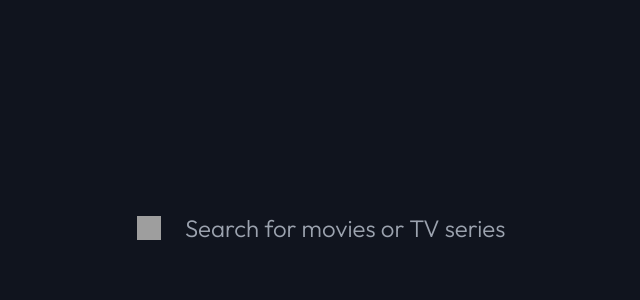
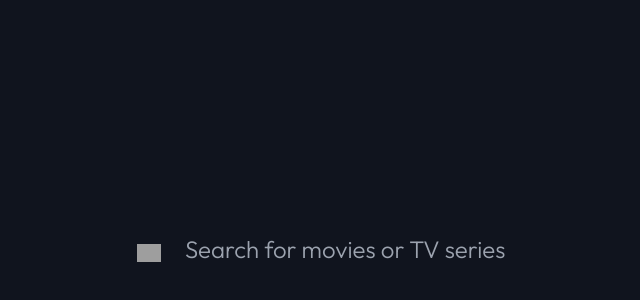
Before and after one commit to u18335412/entertainement-app, a Next.js app: page / in a window 1280 px wide. Shown: the part 172-472 px from the top of the page, without its empty margins (204-844 px from the left). Built offline with nearby package versions, Linux system fonts and the light colour scheme; grey boxes are pictures that could not be loaded.

Commit message:
refactor search componetn

```diff
--- a/src/components/search.js
+++ b/src/components/search.js
@@ -1,15 +1,15 @@
 /* eslint-disable @next/next/no-img-element */
 const SearchComponent = () => {
   return (
-    <div className="flex px-1 w-fit gap-x-[1.5rem] items-center ">
+    <div className="flex mt-16 px-1 w-fit gap-x-[1.5rem] items-center ">
       <img
         src="/assets/icon-search.svg"
-        className="object-cover w-[1.5rem] h-[1.5rem]"
+        className="object-cover pb-[0.875em] w-[1.5rem] min-h-[1.5rem]"
         alt="search icon"
       />
       <input
         type="text"
-        className=" bg-transparent font-light text-[1.5rem] border-b caret-Red transition-opacity focus:border-opacity-100 border-opacity-0 border-Greyish-Blue  focus:outline-none w-[34.375rem] py-[0.9rem]"
+        className=" bg-transparent font-light text-[1.5rem] border-b caret-Red transition-opacity focus:border-opacity-100 border-opacity-0 border-Greyish-Blue  focus:outline-none pb-[0.875em] w-[34.375rem] "
         placeholder="Search for movies or TV series"
       />
     </div>
```
